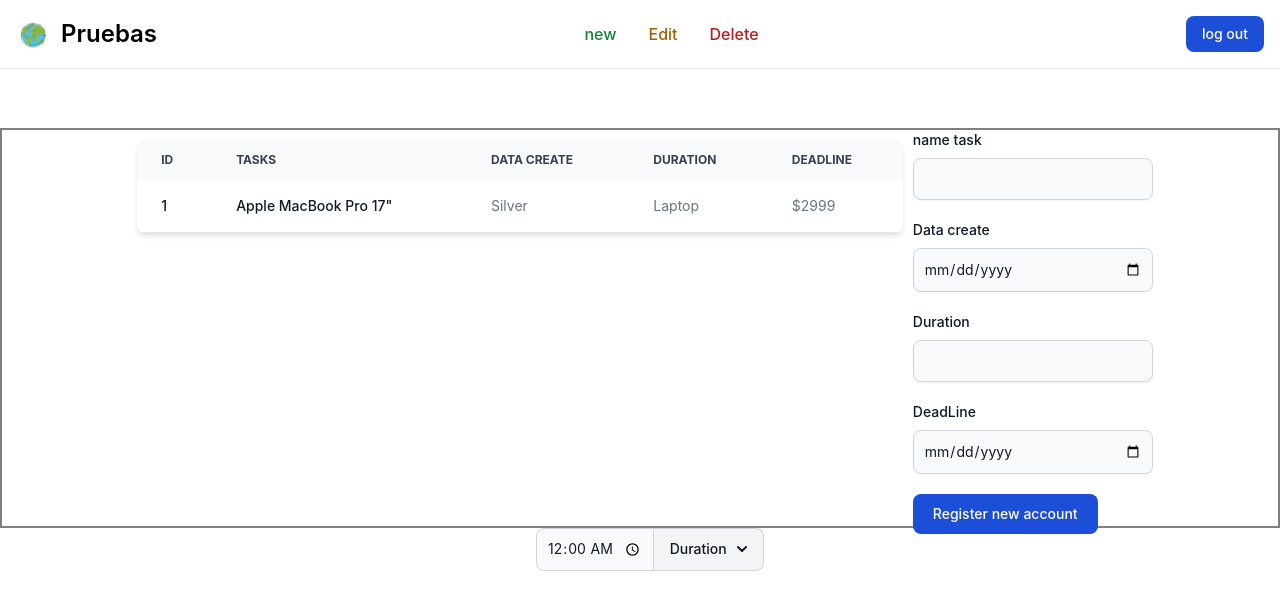
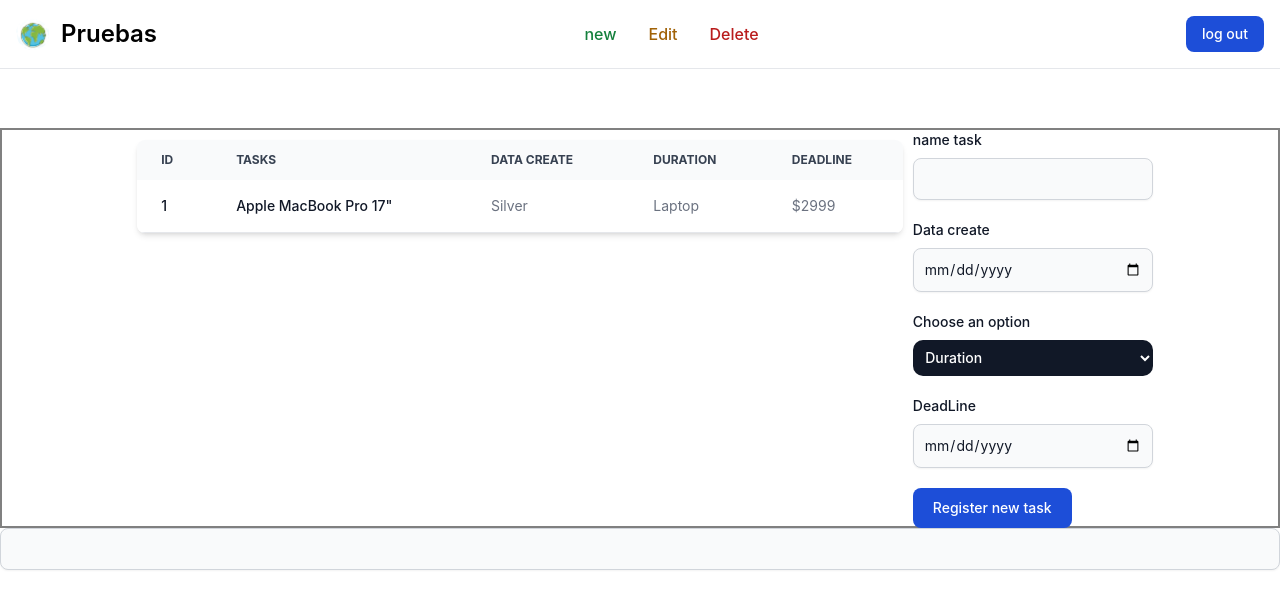
Before and after one commit to ElmerRCH/task-management, an Angular app in the folder Frontend/: page /task in a window 1280 px wide. Shown: the top 610 px of the page. Built offline with nearby package versions, Linux system fonts and the light colour scheme.

Commit message:
duration

```diff
--- a/Frontend/src/app/task/task.component.css
+++ b/Frontend/src/app/task/task.component.css
@@ -19,3 +19,11 @@
   display: block;
 
 }
+
+.duration{
+  color: white;
+  width: 100%;
+  padding: 3.5%;
+  border-radius: 10px;
+  @apply bg-gray-900
+}
--- a/Frontend/src/app/task/task.component.html
+++ b/Frontend/src/app/task/task.component.html
@@ -58,15 +58,20 @@
         <input type="date" id="password" class="shadow-sm bg-gray-50 border border-gray-300 text-gray-900 text-sm rounded-lg focus:ring-blue-500 focus:border-blue-500 block w-full p-2.5 dark:bg-gray-700 dark:border-gray-600 dark:placeholder-gray-400 dark:text-white dark:focus:ring-blue-500 dark:focus:border-blue-500 dark:shadow-sm-light" required />
       </div>
       <div class="mb-5">
-        <label for="repeat-password" class="block mb-2 text-sm font-medium text-gray-900 dark:text-white">Duration</label>
-        <input type="password" id="repeat-password" class="shadow-sm bg-gray-50 border border-gray-300 text-gray-900 text-sm rounded-lg focus:ring-blue-500 focus:border-blue-500 block w-full p-2.5 dark:bg-gray-700 dark:border-gray-600 dark:placeholder-gray-400 dark:text-white dark:focus:ring-blue-500 dark:focus:border-blue-500 dark:shadow-sm-light" required />
+        <label for="repeat-password" class="block mb-2 text-sm font-medium text-gray-900 dark:text-white">Choose an option</label>
+        <select class="duration block mb-2 text-sm font-medium text-gray-900 ">
+          <option value="">Duration</option>
+          <option value="1">30 minutos</option>
+          <option value="2">1 hora</option>
+        </select>
+
       </div>
       <div class="mb-5">
         <label for="repeat-password" class="block mb-2 text-sm font-medium text-gray-900 dark:text-white">DeadLine</label>
         <input type="date" id="date" class="shadow-sm bg-gray-50 border border-gray-300 text-gray-900 text-sm rounded-lg focus:ring-blue-500 focus:border-blue-500 block w-full p-2.5 dark:bg-gray-700 dark:border-gray-600 dark:placeholder-gray-400 dark:text-white dark:focus:ring-blue-500 dark:focus:border-blue-500 dark:shadow-sm-light" required />
       </div>
 
-      <button type="submit" class="text-white bg-blue-700 hover:bg-blue-800 focus:ring-4 focus:outline-none focus:ring-blue-300 font-medium rounded-lg text-sm px-5 py-2.5 text-center dark:bg-blue-600 dark:hover:bg-blue-700 dark:focus:ring-blue-800">Register new account</button>
+      <button type="submit" class="text-white bg-blue-700 hover:bg-blue-800 focus:ring-4 focus:outline-none focus:ring-blue-300 font-medium rounded-lg text-sm px-5 py-2.5 text-center dark:bg-blue-600 dark:hover:bg-blue-700 dark:focus:ring-blue-800">Register new task</button>
     </form>
 
 
@@ -74,28 +79,4 @@
 
 </div>
 
-<div class="flex max-w-[13rem] mx-auto">
-    <input type="time" id="time" class="rounded-none rounded-s-lg bg-gray-50 border text-gray-900 leading-none focus:ring-blue-500 focus:border-blue-500 block flex-1 w-full text-sm border-gray-300 p-2.5 dark:bg-gray-700 dark:border-gray-600 dark:placeholder-gray-400 dark:text-white dark:focus:ring-blue-500 dark:focus:border-blue-500" min="09:00" max="18:00" value="00:00" required>
-    <button id="dropdown-duration-button" data-dropdown-toggle="dropdown-duration" class="border-s-0 flex-shrink-0 z-10 inline-flex items-center py-2.5 px-4 text-sm font-medium text-center text-gray-900 bg-gray-100 border border-gray-300 rounded-e-lg hover:bg-gray-200 focus:ring-4 focus:outline-none focus:ring-gray-100 dark:bg-gray-700 dark:hover:bg-gray-600 dark:focus:ring-gray-700 dark:text-white dark:border-gray-600" type="button">
-    Duration <svg class="w-2.5 h-2.5 ms-2.5" aria-hidden="true" xmlns="http://www.w3.org/2000/svg" fill="none" viewBox="0 0 10 6"><path stroke="currentColor" stroke-linecap="round" stroke-linejoin="round" stroke-width="2" d="m1 1 4 4 4-4"/></svg>
-    </button>
-    <div id="dropdown-duration" class="z-10 hidden bg-white divide-y divide-gray-100 rounded-lg shadow w-36 dark:bg-gray-700">
-        <ul class="py-2 text-sm text-gray-700 dark:text-gray-200" aria-labelledby="dropdown-duration-button">
-            <li>
-                <button type="button" class="inline-flex w-full px-4 py-2 text-sm text-gray-700 hover:bg-gray-100 dark:text-gray-200 dark:hover:bg-gray-600 dark:hover:text-white" role="menuitem">
-                    30 minutes
-                </button>
-            </li>
-            <li>
-                <button type="button" class="inline-flex w-full px-4 py-2 text-sm text-gray-700 hover:bg-gray-100 dark:text-gray-200 dark:hover:bg-gray-600 dark:hover:text-white" role="menuitem">
-                    1 hour
-                </button>
-            </li>
-            <li>
-                <button type="button" class="inline-flex w-full px-4 py-2 text-sm text-gray-700 hover:bg-gray-100 dark:text-gray-200 dark:hover:bg-gray-600 dark:hover:text-white" role="menuitem">
-                    2 hours
-                </button>
-            </li>
-        </ul>
-    </div>
-</div>
+<input type="password" id="repeat-password" class="shadow-sm bg-gray-50 border border-gray-300 text-gray-900 text-sm rounded-lg focus:ring-blue-500 focus:border-blue-500 block w-full p-2.5 dark:bg-gray-700 dark:border-gray-600 dark:placeholder-gray-400 dark:text-white dark:focus:ring-blue-500 dark:focus:border-blue-500 dark:shadow-sm-light" required />
```
